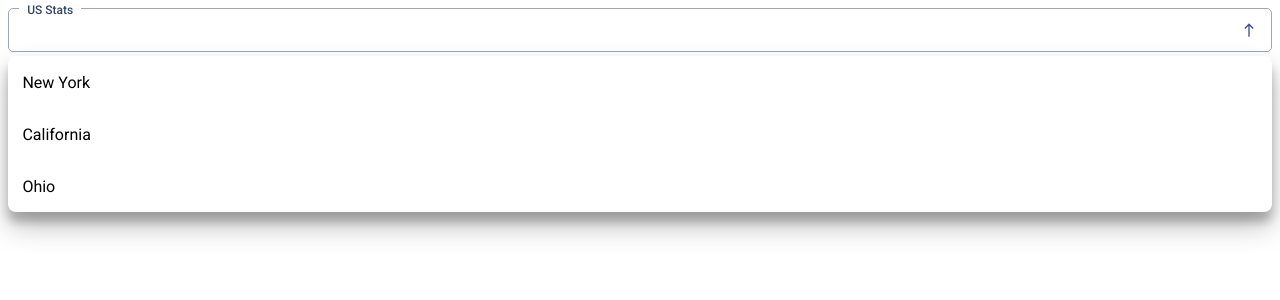
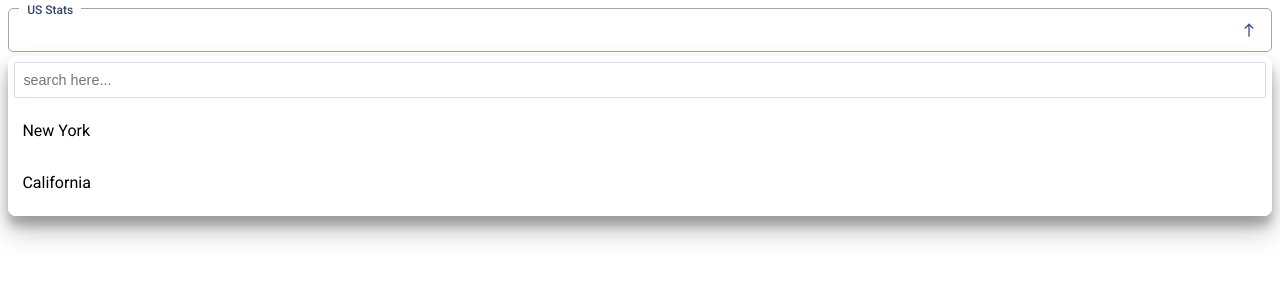
Before and after one commit to rockypagal/Drop_Down_Selector, a React (Create React App) app: page / in a window 1280 px wide. Both pictures are taken after a click on the element 640 px from the left and 30 px from the top of the page. Shown: the top 300 px of the page. Built offline with nearby package versions, Linux system fonts and the light colour scheme.

Commit message:
search box style updated

```diff
--- a/src/App.css
+++ b/src/App.css
@@ -120,6 +120,29 @@
   animation: show_component-common-animation 0.1s ease-in-out forwards;
 }
 
+.drop-down-search-bar input {
+  box-sizing: border-box;
+  background-color: #fff;
+  border: 1px solid rgba(130, 139, 178, 0.3);
+  border-radius: 3px;
+  color: #333;
+  display: inline-block;
+  vertical-align: middle;
+  padding: 0.5rem;
+  width: 95%;
+  height: 2.25rem;
+  line-height: 2.25rem;
+  outline: 0;
+  width: 100%;
+  font-weight: 500;
+  font-size: 0.9rem;
+  border-radius: 6px;
+  outline: none;
+  color: #333;
+  background: #fff;
+  border: 1px solid #d2d6da;
+}
+
 @keyframes show_component-common-animation {
   0% {
     opacity: 0;
@@ -239,9 +262,10 @@
 }
 
 .drop-down-menu .drop-down-search-bar {
-  display: flex;
+  /* display: flex;
   justify-content: center;
-  padding: 0.4rem 0;
+  padding: 0.4rem 0; */
+  padding: 0.4rem;
 }
 
 .drop-down-search-bar input {
@@ -253,7 +277,7 @@
   display: inline-block;
   vertical-align: middle;
   padding: 0.5rem;
-  width: 95%;
+  /* width: 95%; */
   height: 2.25rem;
   line-height: 2.25rem;
   outline: 0;
--- a/src/App.js
+++ b/src/App.js
@@ -11,10 +11,20 @@ function App() {
           { label: "New York", value: "new_york" },
           { label: "California", value: "california" },
           { label: "Ohio", value: "ohio" },
+          { label: "New York", value: "new_york" },
+          { label: "California", value: "california" },
+          { label: "Ohio", value: "ohio" },
+          { label: "New York", value: "new_york" },
+          { label: "California", value: "california" },
+          { label: "Ohio", value: "ohio" },
+          { label: "New York", value: "new_york" },
+          { label: "California", value: "california" },
+          { label: "Ohio", value: "ohio" },
         ]}
         dropDownTitle={"US Stats"}
         animateDropDownTitle={true}
         customSetter={setValue}
+        showSearchBar
       />
     </div>
   );
--- a/src/components/dropdown.js
+++ b/src/components/dropdown.js
@@ -287,7 +287,7 @@ const DropDownMenu = ({
           ref={showMenu && globalClick ? menuRef : null}
         >
           {showSearchBar ? (
-            <div className="search-bar">
+           <div className='drop-down-search-bar'>
               <input
                 type="text"
                 placeholder="search here..."
```
